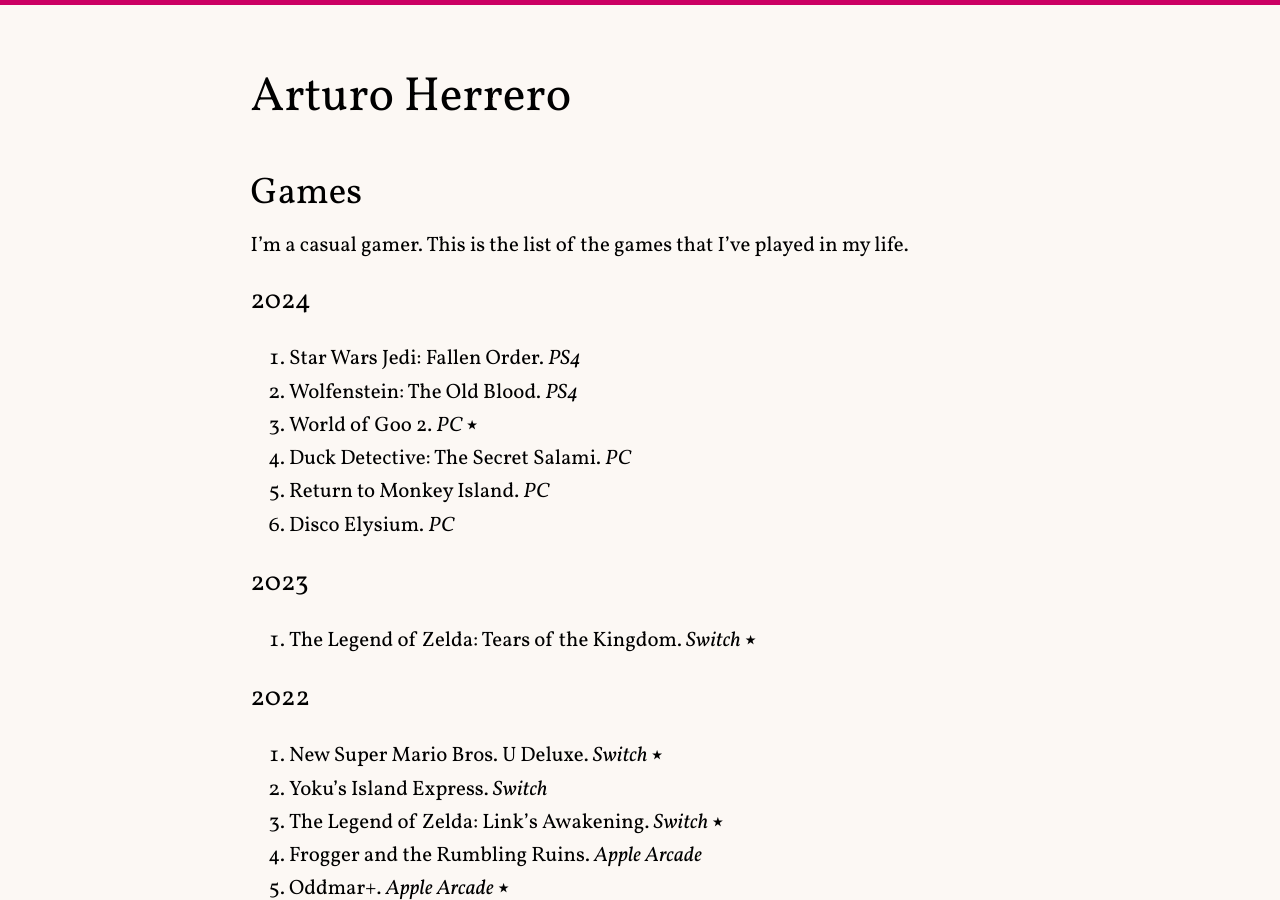
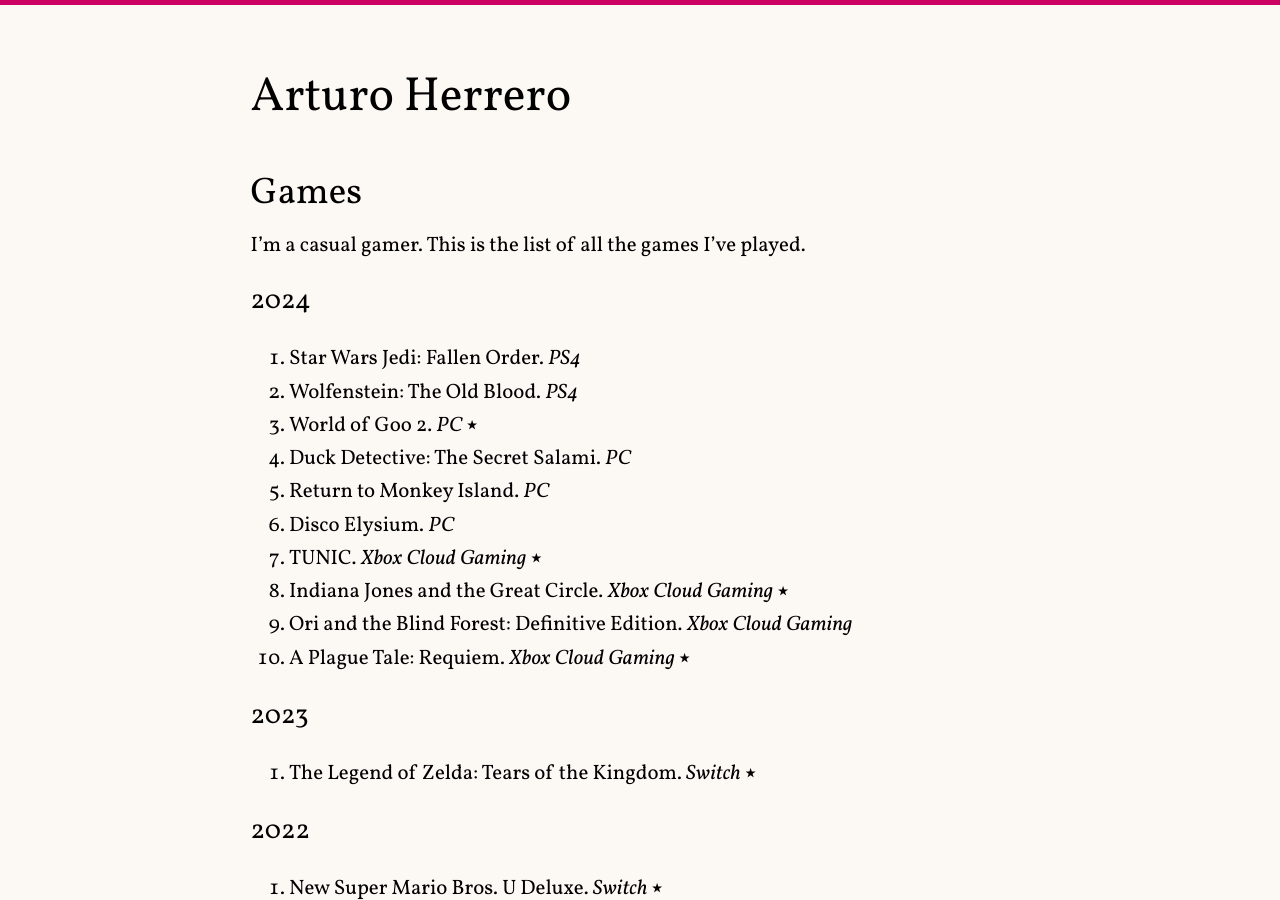
Before and after one commit to arturoherrero/arturoherrero.com, a Jekyll site: the page built from pages/games.md, in a window 1280 px wide and 900 px high. Built offline with Jekyll 4.4.1, drawn with Linux system fonts in a browser that asks for light colours.

Commit message:
Update lists

```diff
--- a/pages/games.md
+++ b/pages/games.md
@@ -1,13 +1,13 @@
 ---
 layout: default
 title: Games
-description: The complete list of all games that I've played in my life.
+description: This is the complete list of all the games I've played.
 permalink: /games/
 ---
 
 ## {{ page.title }}
 
-I'm a casual gamer. This is the list of the games that I've played in my life.
+I'm a casual gamer. This is the list of all the games I've played.
 
 ### 2024
 1. Star Wars Jedi: Fallen Order. *PS4*
@@ -16,6 +16,10 @@
 4. Duck Detective: The Secret Salami. *PC*
 5. Return to Monkey Island. *PC*
 6. Disco Elysium. *PC*
+7. TUNIC. *Xbox Cloud Gaming* ⭑
+8. Indiana Jones and the Great Circle. *Xbox Cloud Gaming* ⭑
+9. Ori and the Blind Forest: Definitive Edition. *Xbox Cloud Gaming*
+10. A Plague Tale: Requiem. *Xbox Cloud Gaming* ⭑
 
 
 ### 2023
```
Also changed, not shown: pages/books.md (+4 -2 lines), pages/devices.md (+1 -1 lines), pages/movies.md (+2 -2 lines), pages/projects.md (+1 -1 lines).
